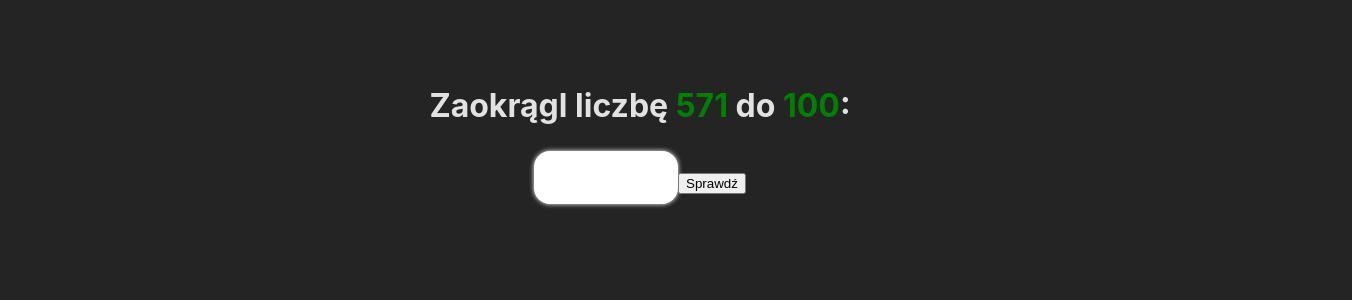
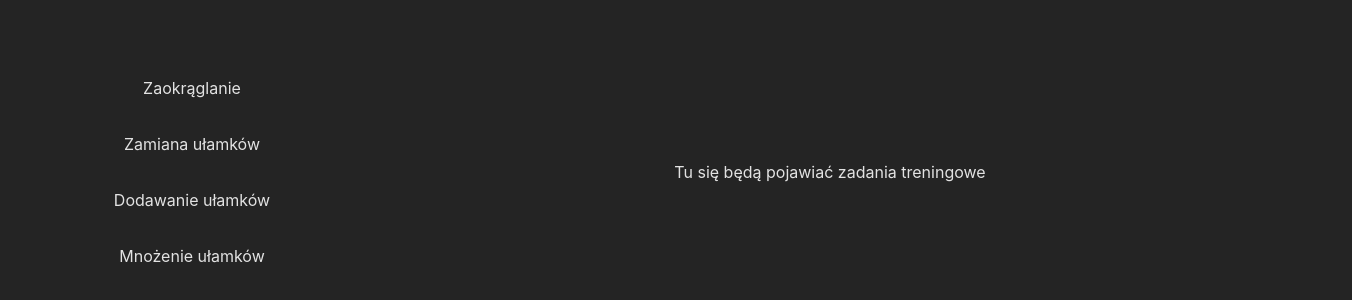
Before and after one commit to awnetcode/Math-quest, a React (Vite) app: page / in a window 1280 px wide. Shown: the part 268-568 px from the top of the page, 1352 px wide, since content can reach past the window. Built offline with nearby package versions, Linux system fonts and the light colour scheme.

Commit message:
navigation-added

```diff
--- a/package.json
+++ b/package.json
@@ -11,6 +11,7 @@
   },
   "dependencies": {
     "react": "^18.3.1",
+    "react-burger-menu": "^3.0.9",
     "react-dom": "^18.3.1"
   },
   "devDependencies": {
--- a/src/App.css
+++ b/src/App.css
@@ -1,6 +1,25 @@
 #root {
-  max-width: 1280px;
-  margin: 0 auto;
+  width: 100%;
+  height: 100%;
   padding: 2rem;
   text-align: center;
 }
+
+#container{
+  width: 100%;
+  height: 100%;
+  display: flex;
+  flex-direction: column;
+  align-items: center;
+}
+
+@media screen and (min-width: 800px){
+  #container{
+    display: grid;
+    grid-template-columns: 300px repeat(1, 1fr);
+    grid-template-areas:
+    "navbar main"
+    ;
+  }
+
+}
--- a/src/App.jsx
+++ b/src/App.jsx
@@ -1,10 +1,17 @@
-import './App.css'
-import Round from './components/Round'
+import { useState } from 'react';
+import './App.css';
+import Navigation from './components/Navigation';
+import Content from './components/Content';
+
 
 function App() {
+  const [active, setActive] = useState('not Found');
   return (
     <>
-    <Round />
+    <div id="container">
+    <Navigation setActiveProp={setActive}/>
+    <Content activeProp={active}/>
+    </div>
     </>
   )
 }
--- /dev/null
+++ b/src/components/Content.jsx
@@ -0,0 +1,26 @@
+import '../styles/content.css';
+import Round from './Round';
+
+// eslint-disable-next-line react/prop-types
+const Content = ({activeProp})=>{
+    let content;
+
+    switch(activeProp){
+        case 'round':
+            content = <Round/>;
+            break;
+
+        default:
+            content = 'Tu się będą pojawiać zadania treningowe';
+    }
+
+    return(
+        <>
+        <main className="quest-content">
+            {content}
+        </main>
+        </>
+    )
+}
+
+export default Content;
--- /dev/null
+++ b/src/components/Navigation.jsx
@@ -0,0 +1,42 @@
+import { useState } from "react";
+import '../styles/navigation.css'
+// Załaduj osobny plik CSS
+
+// eslint-disable-next-line react/prop-types
+const Navigation = ({setActiveProp}) => {
+  // Stan do kontrolowania otwierania i zamykania menu
+  const [isOpen, setIsOpen] = useState(false);
+
+  // Funkcja przełączająca stan menu
+  const toggleMenu = () => {
+    setIsOpen(!isOpen);
+  };
+
+  return (
+    <>
+        <div className="navbar">
+        <div className={`hamburger-icon ${isOpen ? "open" : ""}`} onClick={toggleMenu}>
+        <div className="line"></div>
+        <div className="line"></div>
+        <div className="line"></div>
+      </div>
+        <div className="hamburger-menu">
+      {/* Przyciski Hamburger */}
+
+
+      {/* Menu */}
+      <nav className={`menu ${isOpen ? "open" : ""}`}>
+        <ul className="navbar-list">
+          <li className="navbar-link" onClick={()=>setActiveProp('round')}>Zaokrąglanie</li>
+          <li className="navbar-link" onClick={()=>setActiveProp('')}>Zamiana ułamków</li>
+          <li className="navbar-link" onClick={()=>setActiveProp('')}>Dodawanie ułamków</li>
+          <li className="navbar-link" onClick={()=>setActiveProp('')}>Mnożenie ułamków</li>
+        </ul>
+      </nav>
+    </div>
+        </div>
+    </>
+  );
+};
+
+export default Navigation;
--- a/src/components/Round.jsx
+++ b/src/components/Round.jsx
@@ -21,6 +21,7 @@ const Round = () => {
   }
 
   function roundNumber() {
+    setUserAnswer('');
     const factor = getRoundingFactor();
     const number = getRandomNumber(factor);  // Losuj liczbę od wartości `factor` w górę
     const rounded = Math.round(number / factor) * factor;
@@ -66,9 +67,11 @@ const Round = () => {
           value={userAnswer} // Powiązanie pola input z wartością userAnswer
           onChange={handleInputChange} // Obsługa zmiany wartości input
         />
-        <button type="submit">Sprawdź</button>
+        <button className='task-button' type="submit">Sprawdź</button>
+        <button className='task-button' onClick={roundNumber}>NEXT</button>
       </form>
-      {userAnswer && <p>{message}</p>} {/* Wyświetlanie wiadomości, jeśli istnieje */}
+      {userAnswer && <p className='answer-info'>{message}</p>} {/* Wyświetlanie wiadomości, jeśli istnieje */}
+
     </>
   );
 };
--- a/src/index.css
+++ b/src/index.css
@@ -14,9 +14,6 @@
 }
 
 body {
-  margin: 0;
-  display: flex;
-  place-items: center;
-  min-width: 320px;
-  min-height: 100vh;
+  width: 100vw;
+  height: 100vh;
 }
--- /dev/null
+++ b/src/styles/content.css
@@ -0,0 +1,6 @@
+.quest-content{
+    grid-area: main;
+    display: flex;
+    flex-direction: column;
+    justify-content: center;
+}
--- /dev/null
+++ b/src/styles/navigation.css
@@ -0,0 +1,84 @@
+/* Podstawowe style kontenera */
+
+.navbar{
+  width: 80%;
+
+  padding: 2rem;
+  display: flex;
+}
+.hamburger-menu {
+  width: 100%;
+  }
+
+  /* Styl przycisku hamburgera */
+  .hamburger-icon {
+    display: inline-block;
+    cursor: pointer;
+    width: 30px;
+    height: 20px;
+    position: relative;
+    top: 0;
+    left: 0;
+  }
+
+  .hamburger-icon .line {
+    width: 100%;
+    height: 4px;
+    background-color: #8e8e8e;
+    margin: 4px 0;
+    transition: all 0.3s ease;
+  }
+
+  /* Animacja przycisku hamburgera */
+  .hamburger-icon.open .line:nth-child(1) {
+    transform: translateY(8px) rotate(45deg);
+  }
+
+  .hamburger-icon.open .line:nth-child(2) {
+    opacity: 0;
+  }
+
+  .hamburger-icon.open .line:nth-child(3) {
+    transform: translateY(-8px) rotate(-45deg);
+  }
+
+  /* Styl menu */
+  .menu {
+    padding: 10px;
+    opacity: 0;
+  }
+
+  .menu.open {
+    opacity: 1;
+    transition: all 0.5s ease;
+  }
+
+  .navbar-list {
+    list-style-type: none;
+    padding: 0;
+    margin: 0;
+  }
+
+  .navbar-link {
+    cursor: pointer;
+    padding: 1rem;
+  }
+
+  .navbar-link:hover{
+    box-shadow: 0 0 5px #8e8e8e;
+  }
+
+  @media (min-width: 800px){
+
+    .navbar{
+      grid-area: navbar;
+    }
+
+    .hamburger-icon{
+      display: none;
+    }
+
+    .menu{
+      opacity: 1;
+    }
+  }
--- a/src/styles/round.css
+++ b/src/styles/round.css
@@ -1,5 +1,21 @@
 .quest-data{
     color: green;
+}
+
+.quest-round{
+    display: flex;
+    flex-direction: column;
+    align-items: center;
+    gap: 2rem;
+    padding: 2rem;
+}
+
+.task-button{
+    width: 100px;
+    padding: .5rem;
+    background-color: none;
+    box-shadow: 0 0 5px #fff;
+    cursor: pointer;
 }
 
 .answer-area{
@@ -12,3 +28,7 @@
     text-align: center;
     box-shadow: 0 0 5px #fff;
 }
+
+.answer-info{
+    font-size: 2rem;
+}
```
Also changed, not shown: 1 other file (tests, documents, lock files or other folders).
